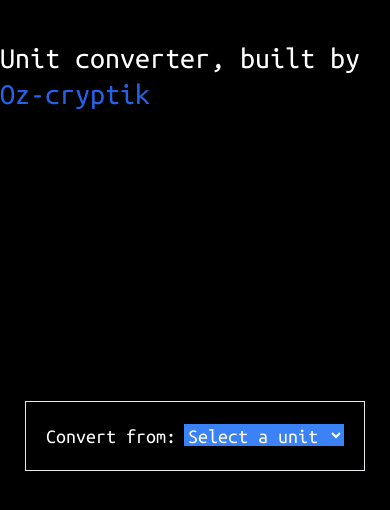
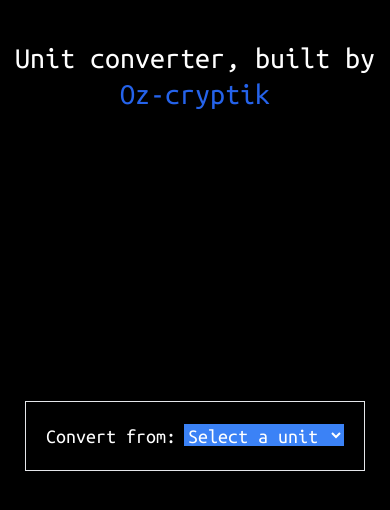
Before and after one commit to 0z-cryptik/converter, a Next.js app: page / in a window 390 px wide. Shown: the top 510 px of the page. Built offline with nearby package versions, Linux system fonts and the light colour scheme.

Commit message:
minor change for responsiveness

```diff
--- a/app/ui/header.tsx
+++ b/app/ui/header.tsx
@@ -1,6 +1,6 @@
 export const Header = () => {
   return (
-    <h1 className="text-3xl absolute top-[40px]">
+    <h1 className="text-3xl absolute top-[40px] text-center">
       Unit converter, built by{" "}
       <a
         href="https://github.com/0z-cryptik"
```
